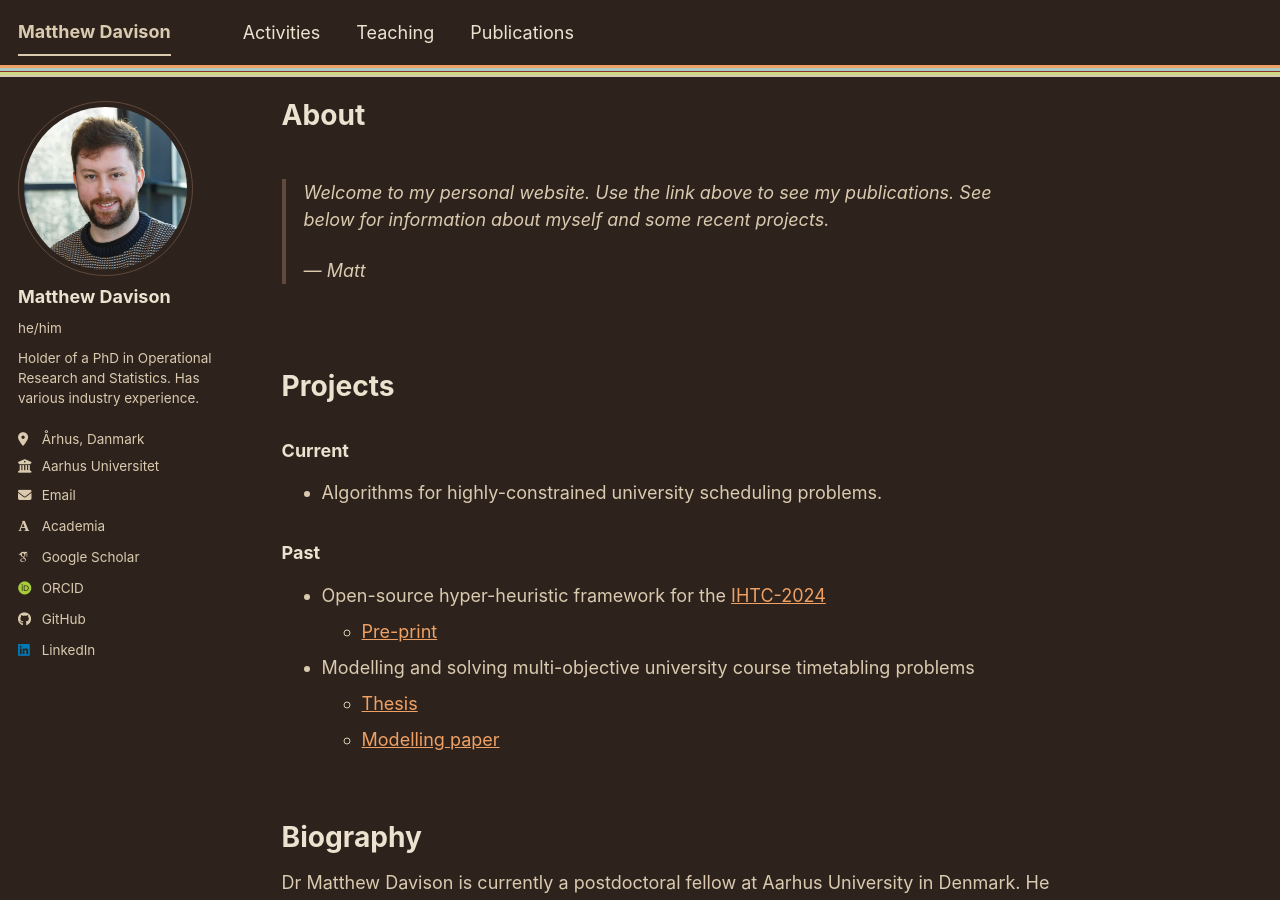
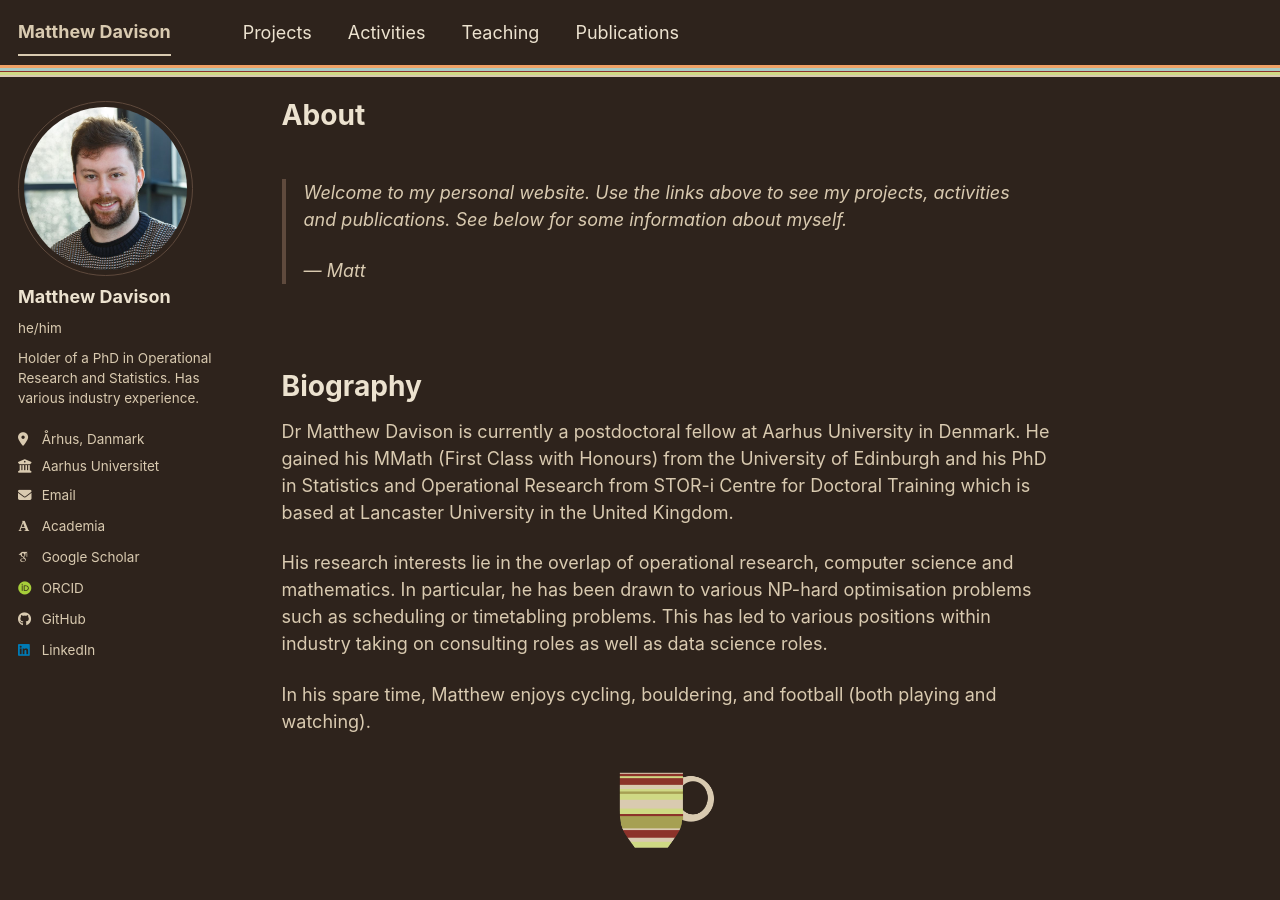
Before and after one commit to Mattmandav/mattmandav.github.io, a Jekyll site: the page built from _pages/about.md, in a window 1280 px wide and 900 px high. Built offline with Jekyll 4.4.1, drawn with Linux system fonts in a browser that asks for light colours; some web fonts are replaced.

Commit message:
Move projects from home page to their own Projects page

```diff
--- a/_data/navigation.yml
+++ b/_data/navigation.yml
@@ -8,6 +8,9 @@
 #      Markdown formatted page while the second is generated using JSON.
 
 main:
+
+  - title: "Projects"
+    url: /projects/
 
   - title: "Activities"
     url: /activities/
--- a/_pages/about.md
+++ b/_pages/about.md
@@ -7,24 +7,9 @@ redirect_from:
   - /about.html
 ---
 
-> Welcome to my personal website. Use the link above to see my publications. See below for information about myself and some recent projects.
+> Welcome to my personal website. Use the links above to see my projects, activities and publications. See below for some information about myself.
 >
 > &mdash; Matt
-
-<br/>
-
-Projects
-======
-
-### Current
-* Algorithms for highly-constrained university scheduling problems.
-
-### Past
-* Open-source hyper-heuristic framework for the [IHTC-2024](https://ihtc2024.github.io/)
-  - [Pre-print](https://papers.ssrn.com/sol3/papers.cfm?abstract_id=5601273)
-* Modelling and solving multi-objective university course timetabling problems
-  - [Thesis](https://eprints.lancs.ac.uk/id/eprint/233619/)
-  - [Modelling paper](https://link.springer.com/article/10.1007/s10951-024-00817-w)
 
 <br/>
 
```
Also changed, not shown: _pages/projects.md (added, +16 -0 lines).
